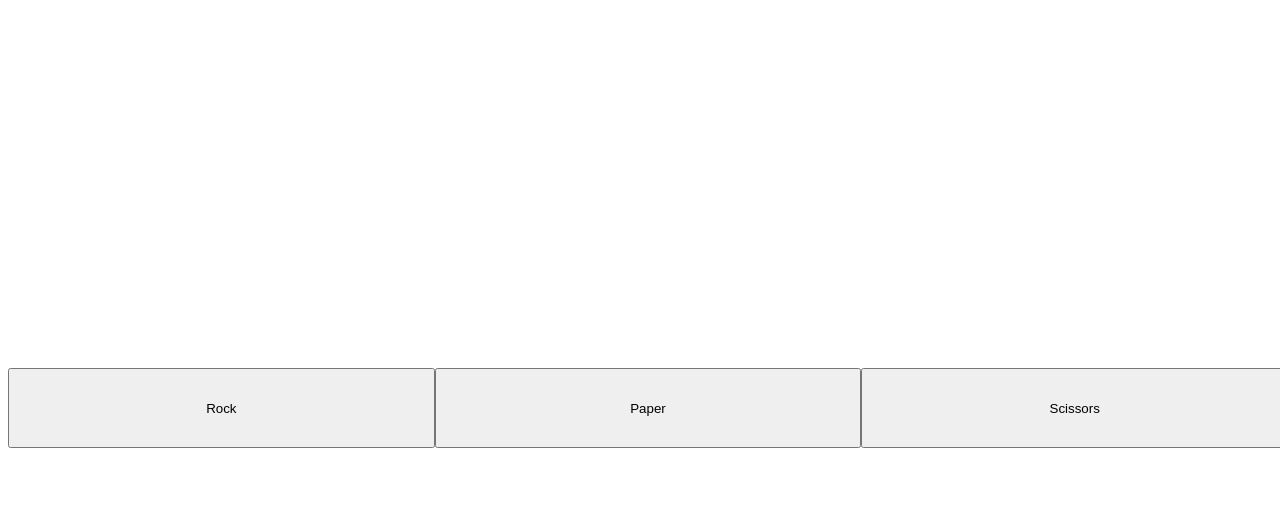
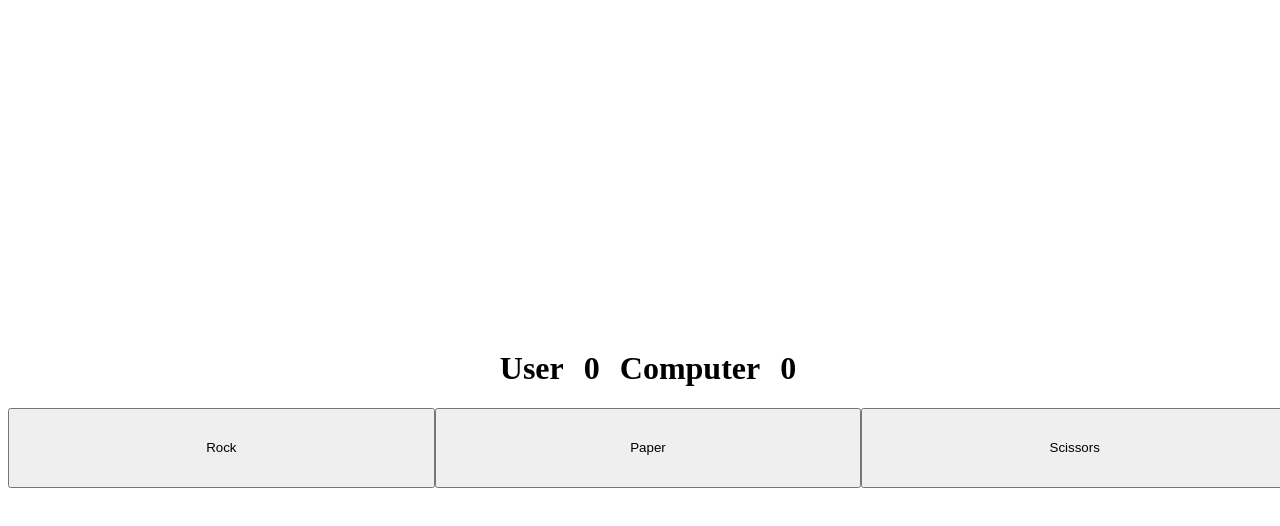
Before and after one commit to Luke-TS/rock-paper-scissors, a plain HTML site: page index.html in a window 1280 px wide. Both pictures are taken after a click on the button "Rock". Drawn offline with Linux system fonts and the light colour scheme.

Commit message:
score tracking functioning

```diff
--- a/index.html
+++ b/index.html
@@ -10,9 +10,19 @@
 </head>
 <body>
     <div class="container">
-        <button id="btn-rock">Rock</button>
-        <button id="btn-paper">Paper</button>
-        <button id="btn-scissors">Scissors</button>
+        <div class="score-container">
+            <h1>User</h1>
+            <h1 id="user-score"></h1>
+
+            <h1>Computer</h1>
+            <h1 id="comp-score"></h1>
+        </div>
+
+        <div class="btn-container">
+            <button id="btn-rock">Rock</button>
+            <button id="btn-paper">Paper</button>
+            <button id="btn-scissors">Scissors</button>
+        </div>
     </div>
 </body>
 </html>
--- a/script.js
+++ b/script.js
@@ -1,12 +1,25 @@
-const btn1 = document.querySelector('#btn-rock');
-const rock = btn1.addEventListener('click', function() {
-    playRound(btn1.textContent);
-})
+const buttons = [...document.querySelectorAll('button')];
+let userScore = 0;
+
+
+let compScore = 0;
+
+buttons.forEach(btn => {
+    btn.addEventListener('click', () => {
+        playRound(btn.textContent.toLowerCase());
+    });
+});
+
+function updateScore() {
+    document.getElementById('user-score').textContent = userScore;
+    document.getElementById('comp-score').textContent = compScore;
+}
 
 function playRound(user) {
     const comp = getComputerChoice();
-//    const user = getUserInput();
-    console.log(evaluateResult(user, comp));
+    result = evaluateResult(user, comp);
+    console.log(result);
+    updateScore()
     return;
 }
 
@@ -24,12 +37,14 @@ function evaluateResult(user, comp) {
     let result;
     if (user == 'rock' && comp == 'scissors' || user == 'scissors' && comp == 'paper' || user == 'paper' && comp == 'rock') {
         result = `You win! ${user} beats ${comp}`;
+        userScore++;
     }
     else if (user == comp) {
         result = `Tie! You both selected ${user}`;
     }
     else {
         result = `You lose! ${comp} beats ${user}`;
+        compScore++;
     }
     return result;
 }
--- a/style.scss
+++ b/style.scss
@@ -2,8 +2,19 @@
     height: 100vh;
     width: 100vw;
     display: flex;
+    justify-content: center;
     align-items: center;
+    flex-direction: column;
+}
 
+.score-container {
+    display: flex;
+    gap: 20px;
+}
+
+.btn-container {
+    display: flex;
+    width: 100vw;
 }
 
 button {
```
Also changed, not shown: dist/style.css, 1 other file.
